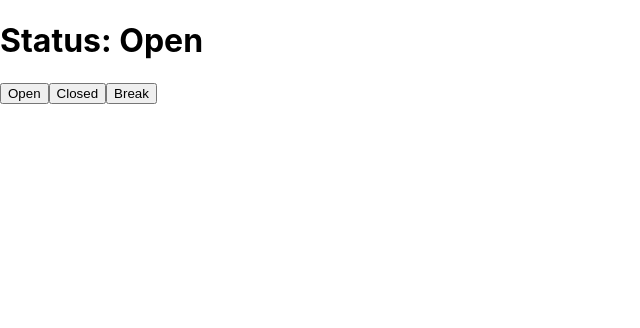
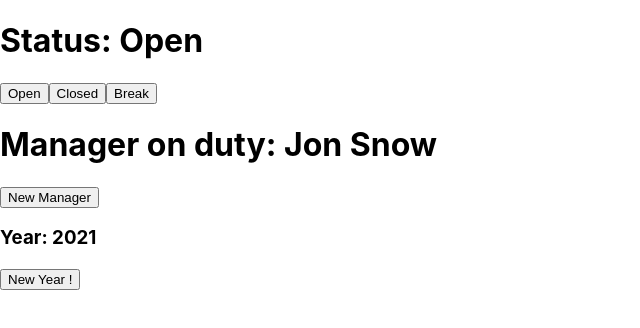
Before and after one commit to MethmaPeiris99/ReactJS-SelfLearn, a React (Create React App) app in the folder learning-reactjs-course/: page / in a window 1280 px wide. Shown: the top 328 px of the page, without its empty margins (0-640 px from the left). Built offline with nearby package versions, Linux system fonts and the light colour scheme.

Commit message:
Example for using multiple state variables

```diff
--- a/learning-reactjs-course/src/index.js
+++ b/learning-reactjs-course/src/index.js
@@ -5,8 +5,11 @@ import reportWebVitals from './reportWebVitals';
 
 function App(){
     const [status, setStatus] = useState("Open");
+    const [manager, setManager] = useState("Jon Snow");
+    const [year, setYear] = useState(2021);
 
     return(
+        <>
             <div>
                 <h1>Status: {status}</h1>
                 <button
@@ -22,9 +25,24 @@ function App(){
                     Break
                 </button>
             </div>
+            <div>
+                <h1>Manager on duty: {manager}</h1>
+                <button
+                    onClick={()=> setManager("Sansa Stark")}>
+                    New Manager
+                </button>
+            </div>
+
+            <div>
+                <h3>Year: {year}</h3>
+                <button
+                    onClick={() => setYear(year+1)}>
+                    New Year !
+                </button>
+            </div>
+        </>
     );
 }
-
 
 ReactDOM.render(
     <div>
```
Lines whose indentation alone changed are shown as unchanged.
